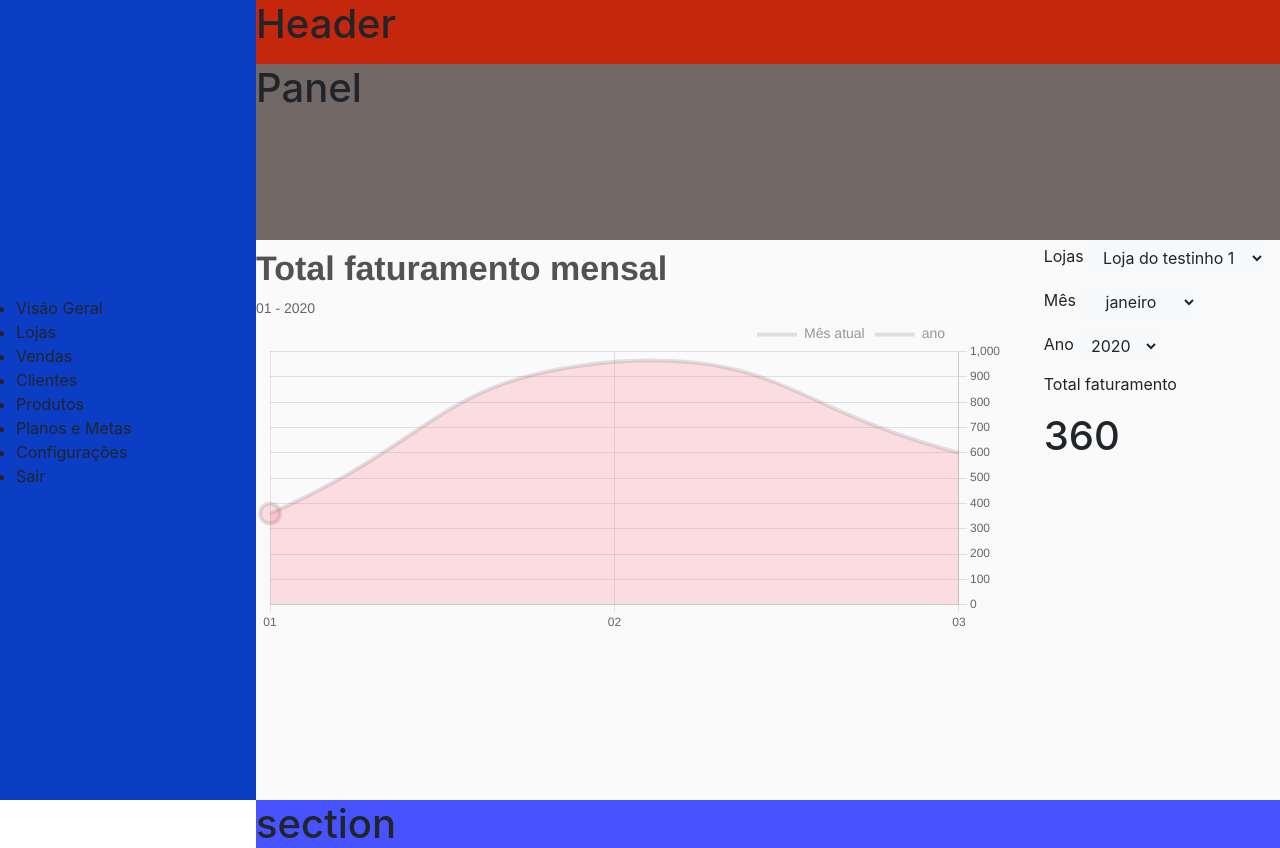
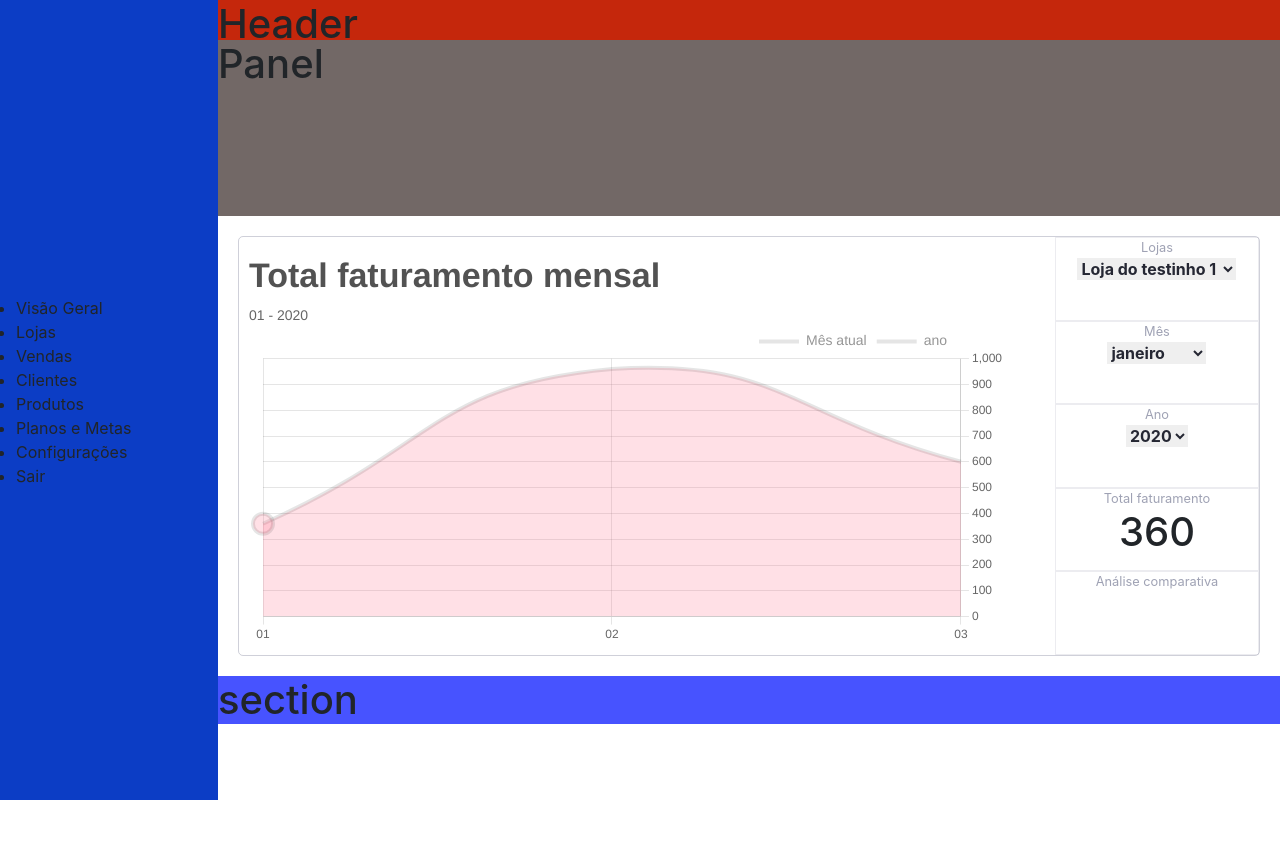
Before and after one commit to Lima08/Bagy-Dashboard, a React (Create React App) app: page / in a window 1280 px wide. After the commit the page ends 800 px from the top, so only its background shows below. Built offline with nearby package versions, Linux system fonts and the light colour scheme.

Commit message:
ajusta style do chartboard

```diff
--- a/src/App.js
+++ b/src/App.js
@@ -20,11 +20,9 @@ function App() {
         </ul>
       </nav>
 
-      <StoresContextProvider>
         <StoresContextProvider>
           <Dashboard />
         </StoresContextProvider>
-      </StoresContextProvider>
     </div>
   );
 }
--- a/src/components/ChartDashboard/MonthFilter.jsx
+++ b/src/components/ChartDashboard/MonthFilter.jsx
@@ -32,17 +32,22 @@ function MonthFilter() {
   }
 
   return (
-    <label htmlFor='month' className='dropdown filter'>
-      Mês
+    <div className='filter'>
+      <p>Mês</p>
+
+      <label htmlFor='month' className=''>
         <select
           onChange={({ target }) => changeMonthData(target.value)}
-        className='btn btn-light dropdown-toggle'
+          className=' filter-options'
           name='month'
           id='month'
         >
-        {Object.keys(MONTHS).map((month, index) => monthOptionsMakers(month, index))}
+          {Object.keys(MONTHS).map((month, index) =>
+            monthOptionsMakers(month, index)
+          )}
         </select>
       </label>
+    </div>
   );
 }
 
--- a/src/components/ChartDashboard/StoreFilter.jsx
+++ b/src/components/ChartDashboard/StoreFilter.jsx
@@ -8,7 +8,7 @@ function StoreFilter() {
 
   function storeOptionsMakers(store, index) {
     return (
-      <option key={index} value={index}>
+      <option key={index} value={index} className="filter">
         {`Loja do testinho ${index + 1}`}
       </option>
     );
@@ -19,17 +19,19 @@ function StoreFilter() {
   }
 
   return (
-    <label htmlFor='store' className='dropdown filter'>
-      Lojas
+    <div className="filter">
+      <p>Lojas</p>
+      <label htmlFor='store' className=''>
         <select
           onChange={({ target }) => changeStoreData(target.value)}
-        className='btn btn-light dropdown-toggle'
+          className=' filter-options'
           name='store'
           id='store'
         >
           {storesOptions.map((store, index) => storeOptionsMakers(store, index))}
         </select>
       </label>
+    </div>
   );
 }
 
--- a/src/components/ChartDashboard/TotalInvoice.jsx
+++ b/src/components/ChartDashboard/TotalInvoice.jsx
@@ -7,7 +7,7 @@ function TotalInvoice() {
   // if (!totalConsolidatedOrders) return <p>Loading...</p>;
 
   return (
-    <div>
+    <div className="filter">
       <p>Total faturamento</p>
       <h1>{totalConsolidatedOrders}</h1>
     </div>
--- a/src/components/ChartDashboard/YearFilter.jsx
+++ b/src/components/ChartDashboard/YearFilter.jsx
@@ -28,23 +28,27 @@ function YearFilter() {
   }
 
   function changeYearData(yearSelected) {
-    console.log('o ano', yearSelected);
     setYear(yearSelected);
   }
 
   return (
-    <label htmlFor='year' className='dropdown filter'>
-      Ano
+    <div className='filter'>
+      <p>Ano</p>
+
+      <label htmlFor='year' className=''>
         <select
           onChange={({ target }) => changeYearData(target.value)}
-        className='btn btn-light dropdown-toggle'
+          className=' filter-options'
           name='year'
           id='year'
           value={year}
         >
-        {YEARS.map((yearOption, index) => yearOptionsMakers(yearOption, index))}
+          {YEARS.map((yearOption, index) =>
+            yearOptionsMakers(yearOption, index)
+          )}
         </select>
       </label>
+    </div>
   );
 }
 
--- /dev/null
+++ b/src/components/ChartDashboard/analysis.jsx
@@ -0,0 +1,12 @@
+import React from 'react';
+
+function analysis() {
+
+  return (
+    <div className='filter'>
+      <p>Análise comparativa</p>
+    </div>
+  );
+}
+
+export default analysis;
--- a/src/components/ChartDashboard/index.jsx
+++ b/src/components/ChartDashboard/index.jsx
@@ -1,4 +1,5 @@
 import React from 'react';
+import Analysis from './analysis';
 import MonthFilter from './MonthFilter';
 import SalesChart from './salesChart';
 import StoreFilter from './StoreFilter';
@@ -10,11 +11,12 @@ function ChartDashboard() {
     <section className='chart-dashboard'>
         <SalesChart />
 
-      <aside className='container-filter'>
+      <aside className='filter-container'>
         <StoreFilter />
         <MonthFilter />
         <YearFilter />
         <TotalInvoice />
+        <Analysis />
       </aside>
     </section>
   );
--- a/src/components/ChartDashboard/salesChart/chartData.js
+++ b/src/components/ChartDashboard/salesChart/chartData.js
@@ -1,5 +1,4 @@
 const data = (axes, monthData, totalSalesYear) => {
-  console.log('totalSalesYear', totalSalesYear)
   return {
     labels: axes,
     datasets: [
--- a/src/components/ChartDashboard/salesChart/options.js
+++ b/src/components/ChartDashboard/salesChart/options.js
@@ -28,7 +28,6 @@ const options = (month, year) => ({
       display: true,
       // position: 'bottom',
       fullSize: false,
-      // onClick: ()=> console.log('oii'),
       align: 'end',
       labels: {
         // boxWidth: 220,
--- a/src/context/StoresContext.js
+++ b/src/context/StoresContext.js
@@ -45,7 +45,6 @@ export default function StoresContextProvider({ children }) {
       {}
     );
 
-    console.log('iausdhfioashdfuoahsdf', totalSales);
     setTotalSalesYear(totalSales);
   }, [storeData, month, year]);
 
--- a/src/style/app.css
+++ b/src/style/app.css
@@ -9,7 +9,7 @@
   width: 100vw;
   height: 100vh;
   display: flex;
-  background-color: rgb(249, 250, 249);
+  /* background-color: rgb(249, 250, 249); */
   /* flex-direction: row; */
 }
 
@@ -19,12 +19,12 @@
 }
 
 .dashboard {
-  width: 80vw;
+  width: 100vw;
 }
 
 .header {
   background-color: rgb(197, 39, 12);
-  height: 8vh;
+  height: 5vh;
 }
 
 .panel {
@@ -34,24 +34,43 @@
 
 .chart-dashboard {
   display: flex;
-  height: 70vh;
-  display: flex;
+  margin: 20px;
+  border: solid 1px rgb(159, 162, 180, 0.5);
+  border-radius: 5px;
 }
 
 .chart {
-  width: 100%;
+  width: 80%;
+  padding: 10px;
   font-family: sans-serif;
   text-align: center;
 }
 
-.container-filter {
-  /* background-color: green; */
-  width: 30%;
+.filter-container {
+  width: 20%;
+  display: flex;
   flex-direction: column;
+  align-items: center;
 }
 
 .filter {
   width: 100%;
+  height: 20%;
+  display: flex;
+  flex-direction: column;
+  align-items: center;
+  border: solid 1px rgb(159, 162, 180, 0.2);
+}
+
+.filter p {
+  margin: 0 auto;
+  font-size: 0.8rem;
+  color: #9fa2b4;
+}
+
+.filter-options {
+  color: #252733;
+  font-weight: bolder;
 }
 
 .section {
```
Also changed, not shown: src/pages/dashboard/index.jsx (+1 -18 lines). Lines whose indentation alone changed are shown as unchanged.
